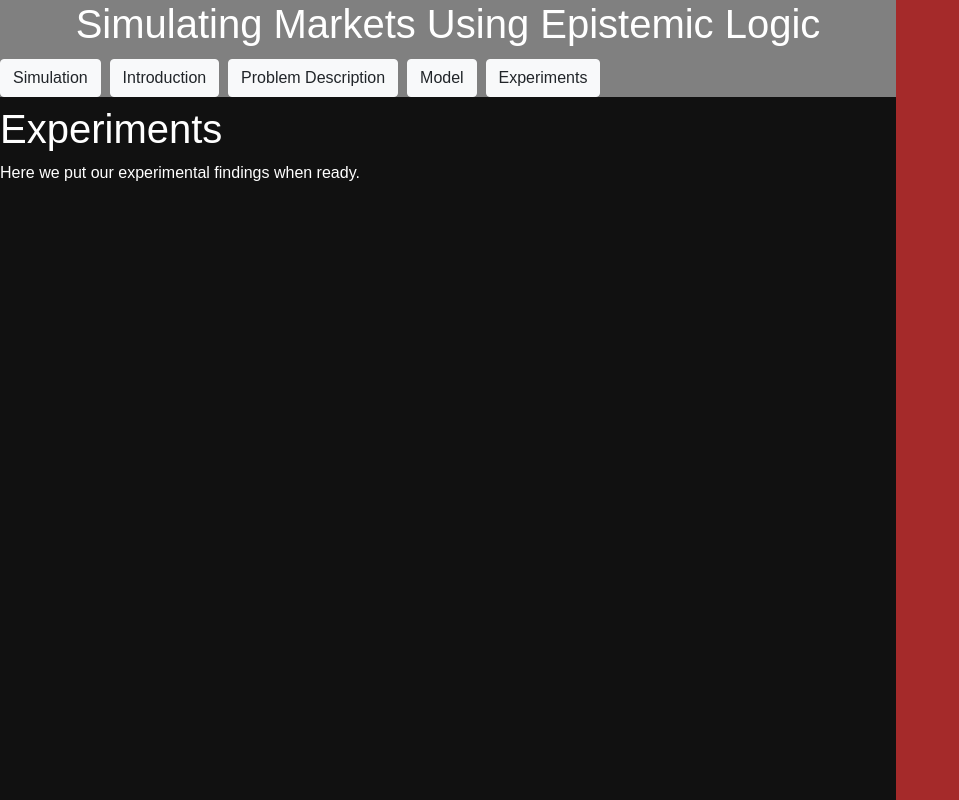
After one commit to Swopper050/lamas_2020, a Django app: page /experiments in a window 1280 px wide. The commit adds this page. Shown: the whole page, without its empty margins (0-959 px from the left). Run offline with Django 3.2, Linux system fonts and the light colour scheme; some libraries are stand-ins or nearby versions.

Commit message:
less gagging when looking at it now

```diff
--- a/market/home/urls.py
+++ b/market/home/urls.py
@@ -5,7 +5,7 @@ Created on Mon Jun  1 16:59:04 2020
 @author: 91782
 """
 from django.urls import path
-from .views import home, load_inputs, introduction, problem_description, model
+from .views import home, load_inputs, introduction, problem_description, model, experiments
 
 
 urlpatterns = [
@@ -15,4 +15,5 @@ urlpatterns = [
     path('introduction', introduction, name='introduction'),
     path('problem_description', problem_description, name='problem_description'),
     path('model', model, name='model'),
+    path('experiments', experiments, name='experiments'),
 ]
--- a/market/home/views.py
+++ b/market/home/views.py
@@ -34,6 +34,10 @@ def model(request):
 	return render(request, 'model.html')
 
 
+def experiments(request):
+	return render(request, 'experiments.html')
+
+
 def load_inputs(request):
 
 	form = InputForms(request.POST)
--- a/market/static/css/mystyle.css
+++ b/market/static/css/mystyle.css
@@ -52,6 +52,19 @@ body {
 .results{
   width:100%;
 }
+
+.button {
+  font: bold 11px Arial;
+  text-decoration: none;
+  background-color: #EEEEEE;
+  color: #333333;
+  padding: 6px 18px 6px 18px;
+  border-top: 1px solid #CCCCCC;
+  border-right: 1px solid #333333;
+  border-bottom: 1px solid #333333;
+  border-left: 1px solid #CCCCCC;
+}
+
 table {
   margin: 0 auto;
 }
--- a/market/templates/base.html
+++ b/market/templates/base.html
@@ -18,10 +18,11 @@
   <div class="top-bar">
     <h1 class="display-6 text-center"> Simulating Markets Using Epistemic Logic</h1>
     <h2>
-        <a href="{% url 'home' %}">Home</a> |
-        <a href="{% url 'introduction' %}">Introduction</a> |
-        <a href="{% url 'problem_description' %}">Problem Description</a> |
-        <a href="{% url 'model' %}">Model</a>
+        <a href="{% url 'home' %}" class="btn btn-light">Simulation</a>
+        <a href="{% url 'introduction' %}" class="btn btn-light">Introduction</a>
+        <a href="{% url 'problem_description' %}" class="btn btn-light">Problem Description</a>
+        <a href="{% url 'model' %}" class="btn btn-light">Model</a>
+        <a href="{% url 'experiments' %}" class="btn btn-light">Experiments</a>
     </h2>
   </div>
   {% block body-left %}
--- /dev/null
+++ b/market/templates/experiments.html
@@ -0,0 +1,12 @@
+{% extends 'base.html' %}
+
+{% block body-left %}
+<h1>Experiments</h1>
+<p>Here we put our experimental findings when ready.</p>
+{% endblock %}
+
+
+
+{% block body-right %}
+
+{% endblock %}
```
